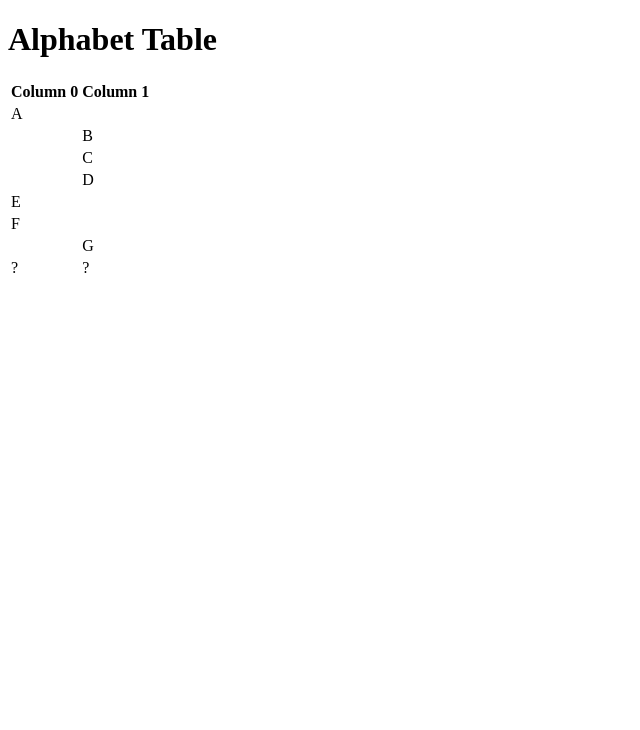
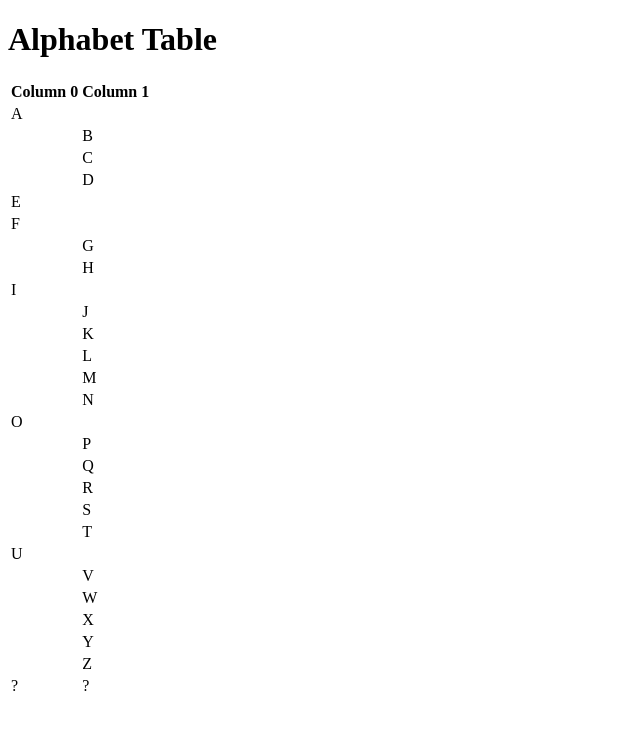
Before and after one commit to comp426-2022-spring/a00-kapoole, a website: page index.html in a window 1280 px wide. Shown: the whole page, without its empty margins (0-640 px from the left). Drawn offline with Linux system fonts and the light colour scheme.

Commit message:
finished alphabet table

```diff
--- a/index.html
+++ b/index.html
@@ -38,6 +38,63 @@
                         <td></td><td>G</td>
                     </tr>
                     <tr>
+                        <td></td><td>H</td>
+                    </tr>
+                    <tr>
+                        <td>I</td><td></td>
+                    </tr>
+                    <tr>
+                        <td></td><td>J</td>
+                    </tr>
+                    <tr>
+                        <td></td><td>K</td>
+                    </tr>
+                    <tr>
+                        <td></td><td>L</td>
+                    </tr>
+                    <tr>
+                        <td></td><td>M</td>
+                    </tr>
+                    <tr>
+                        <td></td><td>N</td>
+                    </tr>
+                    <tr>
+                        <td>O</td><td></td>
+                    </tr>
+                    <tr>
+                        <td></td><td>P</td>
+                    </tr>
+                    <tr>
+                        <td></td><td>Q</td>
+                    </tr>
+                    <tr>
+                        <td></td><td>R</td>
+                    </tr>
+                    <tr>
+                        <td></td><td>S</td>
+                    </tr>
+                    <tr>
+                        <td></td><td>T</td>
+                    </tr>
+                    <tr>
+                        <td>U</td><td></td>
+                    </tr>
+                    <tr>
+                        <td></td><td>V</td>
+                    </tr>
+                    <tr>
+                        <td></td><td>W</td>
+                    </tr>
+                    <tr>
+                        <td></td><td>X</td>
+                    </tr>
+                    <tr>
+                        <td></td><td>Y</td>
+                    </tr>
+                    <tr>
+                        <td></td><td>Z</td>
+                    </tr>
+                    <tr>
                         <td>?</td><td>?</td>
                     </tr>
                 </tbody>
```
